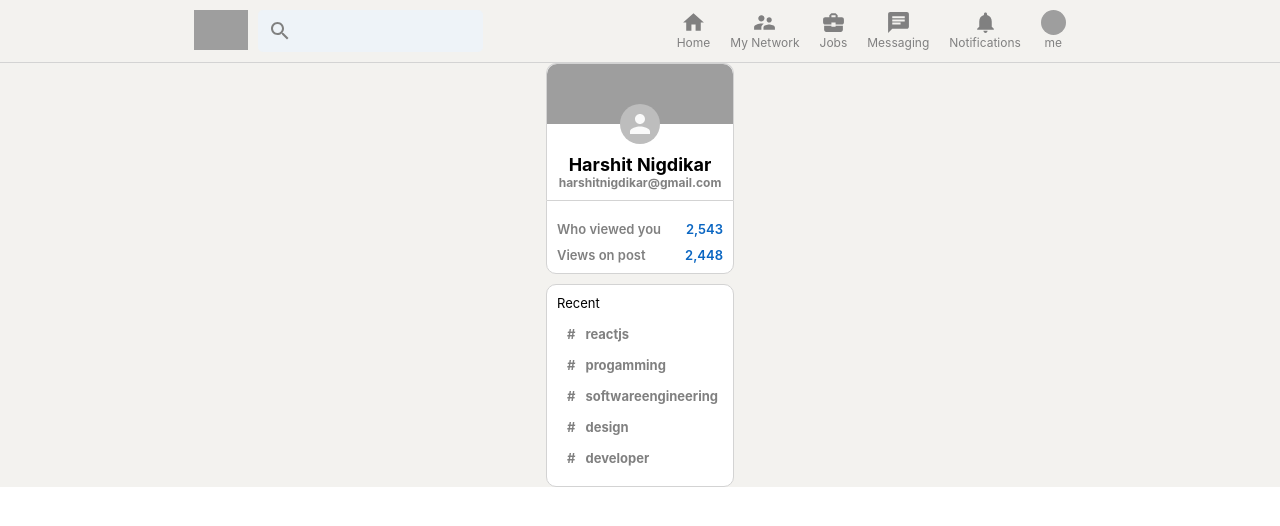
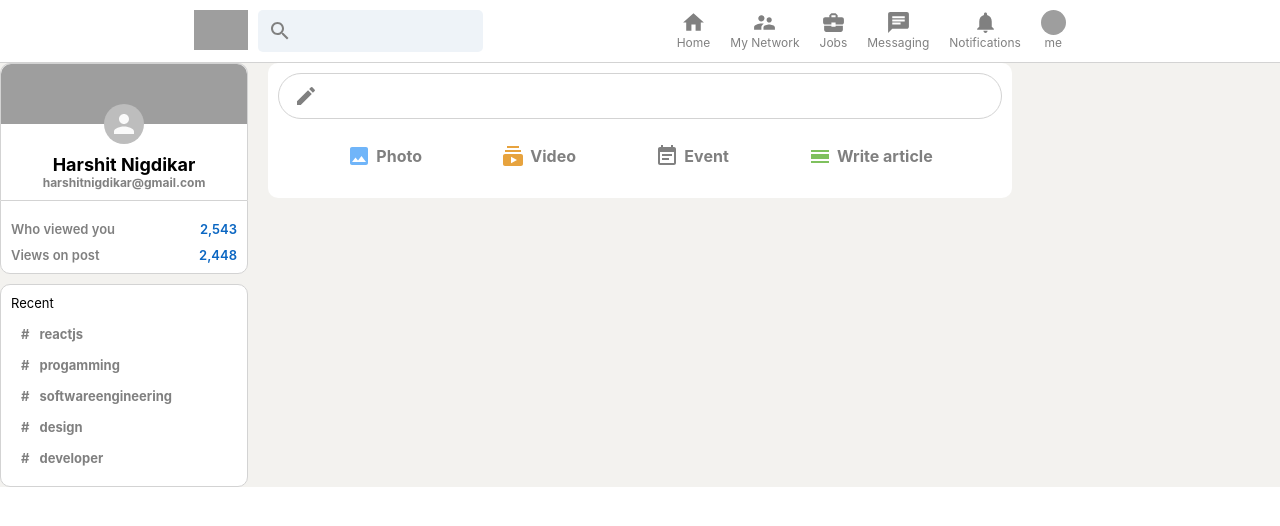
Before and after one commit to harshitnigdikar/linkedin-clone, a React (Create React App) app: page / in a window 1280 px wide. Shown: the top 526 px of the page. Built offline with nearby package versions, Linux system fonts and the light colour scheme; grey boxes are pictures that could not be loaded.

Commit message:
Completed the Create content box

```diff
--- a/src/App.css
+++ b/src/App.css
@@ -3,7 +3,7 @@
     background-color: #f3f2ef;
     display: flex;
     flex-direction: column;
-    align-items: center;
+    /* align-items: center; */
 }
 
 .app__body {
--- a/src/App.js
+++ b/src/App.js
@@ -1,7 +1,9 @@
 import React from 'react';
 import './App.css';
+import Feed from './Feed';
 import Header from './Header';
 import Sidebar from './Sidebar';
+
 
 function App() {
   return (
@@ -11,7 +13,7 @@
       {/* App body*/}
       <div className = "app__body">
         <Sidebar />
-        {/* Feed*/}
+        <Feed />
         {/*Widgets */}
         </div>
     </div>
--- /dev/null
+++ b/src/Feed.css
@@ -0,0 +1,43 @@
+.feed {
+    flex: 0.6;
+    margin: 0 20px;
+}
+
+.feed__inputContainer {
+    background-color: white;
+    padding: 10px;
+    padding-bottom: 20px;
+    border-radius: 10px;
+    margin-bottom: 20px;
+}
+
+.feed__input {
+    border: 1px solid lightgray;
+    border-radius: 30px;
+    display: flex;
+    padding: 10px;
+    color:gray;
+    padding-left: 15px;
+}
+
+.feed__input > form {
+    display: flex;
+    width: 100%
+}
+
+.feed__input > form > input {
+    border: none;
+    flex : 1;
+    margin-left: 10px;
+    outline-width: 0;
+    font-weight: 600;
+}
+
+.feed__input > form > button {
+    display: none;
+}
+
+.feed__inputOptions {
+    display: flex;
+    justify-content: space-evenly;
+}
--- /dev/null
+++ b/src/Feed.js
@@ -0,0 +1,34 @@
+import "./Feed.css";
+import CreateIcon from "@material-ui/icons/Create";
+import ImageIcon from "@material-ui/icons/Image";
+import InputOption from "./InputOption";
+import SubscriptionsIcon from "@material-ui/icons/Subscriptions";
+import EventNoteIcon from "@material-ui/icons/EventNote";
+import CalendarViewDayIcon from "@material-ui/icons/CalendarViewDay";
+
+
+
+function Feed() {
+    return (
+        <div className="feed">
+            <div className = "feed__inputContainer">
+                <div className = "feed__input">
+                    <CreateIcon />
+                    <form>
+                        <input type = "text" />
+                        <button type = "submit">Send</button>
+                    </form>
+                </div>
+                <div className = "feed__inputOptions">
+                   <InputOption Icon = {ImageIcon} title="Photo" color = "#70B5F9"/>
+                   <InputOption Icon = {SubscriptionsIcon} title="Video" color = "#E7A33E"/>
+                   <InputOption Icon = {EventNoteIcon} title="Event" color = "#COCBCD"/>
+                   <InputOption Icon = {CalendarViewDayIcon} title="Write article" color = "#7FC15E"/>
+
+                    </div>
+            </div>
+        </div>
+    )
+}
+
+export default Feed;
--- a/src/Header.css
+++ b/src/Header.css
@@ -2,6 +2,7 @@
     position :sticky;
     top : 0;
     display: flex;
+    background-color: white;
     justify-content: space-evenly;
     border-bottom: 0.1px solid lightgray;
     padding-top : 10px;
--- /dev/null
+++ b/src/InputOption.css
@@ -0,0 +1,17 @@
+.inputOption {
+    display: flex;
+    align-items: center;
+    margin-top: 15px;
+    color : gray;
+    padding : 10px;
+    cursor: pointer;
+}
+
+.inputOption:hover {
+    background-color: whitesmoke;
+    border-radius: 10px;
+}
+
+.inputOption > h4 {
+    margin-left: 5px;
+}
--- /dev/null
+++ b/src/InputOption.js
@@ -0,0 +1,12 @@
+import "./InputOption.css";
+
+function InputOption({ Icon , title , color }) {
+    return (
+        <div className = "inputOption">
+            <Icon style = {{ color : color }}/>
+            <h4>{title}</h4>
+        </div>
+    )
+}
+
+export default InputOption;
```
